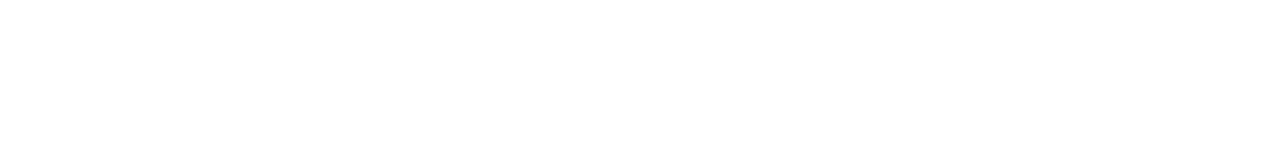
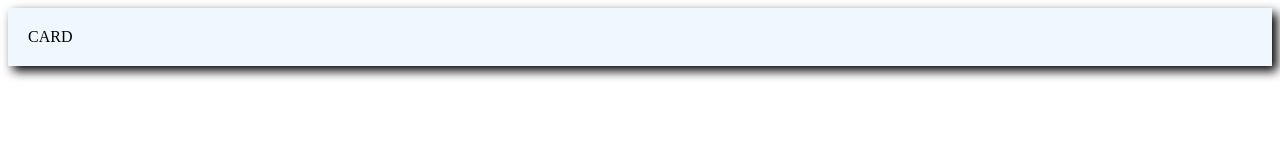
Before and after one commit to The-Jose/git01, a plain HTML site: page index.html in a window 1280 px wide. Drawn offline with Linux system fonts and the light colour scheme.

Commit message:
agregado de card y estilos

```diff
--- a/index.html
+++ b/index.html
@@ -7,6 +7,6 @@
     <title>Document</title>
 </head>
 <body>
-
+    <div class="card">CARD</div>
 </body>
 </html>
--- a/styles.css
+++ b/styles.css
@@ -1,3 +1,8 @@
 *{
     box-sizing: border-box;
 }
+.card{
+    background-color: aliceblue;
+    box-shadow: 5px 5px 10px black;
+    padding: 20px;
+}
```
